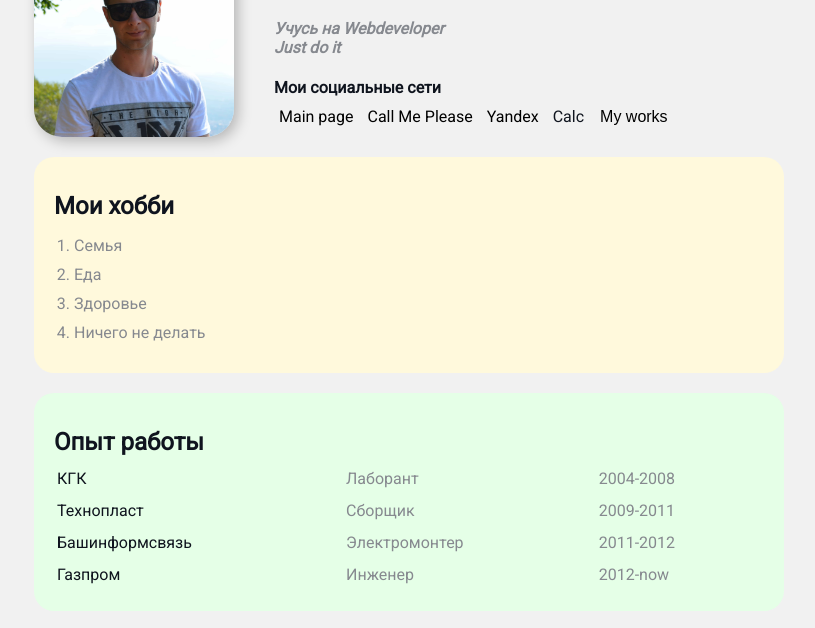
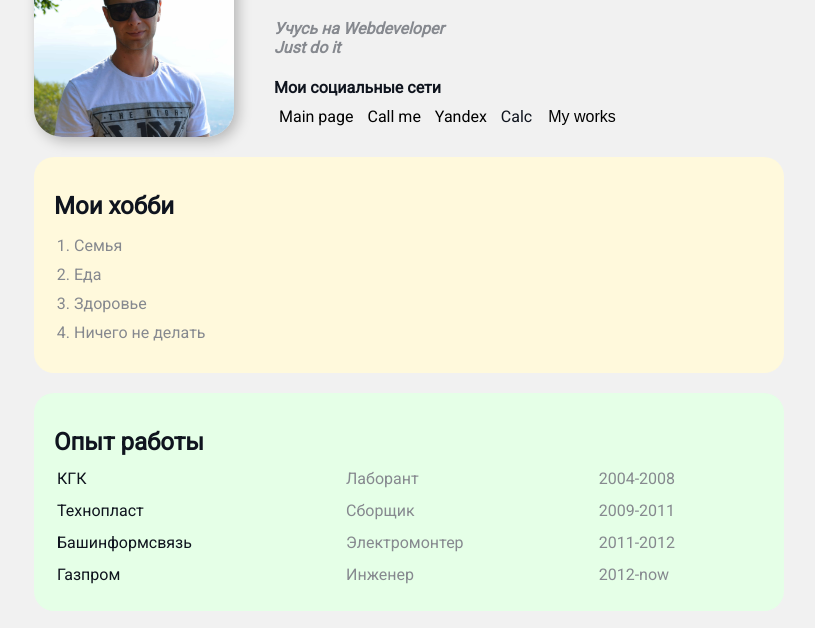
Before and after one commit to Yurtay/IV, a plain HTML site: page index.html in a window 1280 px wide. Shown: the part 100-728 px from the top of the page, without its empty margins (231-1046 px from the left). Drawn offline with Linux system fonts and the light colour scheme.

Commit message:
WAT????!!!!!!

```diff
--- a/index.html
+++ b/index.html
@@ -16,9 +16,11 @@
                     <p>Just do it</p>
 
                     <h4>Мои социальные сети</h4>
-                    <a href="index.html">Main page</a>
-                    <a href="tel:+79610417686">Call Me Please</a>
-                    <a href="https://ya.ru" target="_blank">Yandex</a>
+                    <div class="menu">
+                    <a href="index.html" class="myMenu">Main page</a>
+                    <a href="tel:+79610417686" class="myMenu">Call me</a>
+                    <a href="https://ya.ru" target="_blank" class="myMenu">Yandex</a>
+                    </div>
                                     </div>
             </div>
 
--- a/index.js
+++ b/index.js
@@ -120,7 +120,7 @@ class CustomSelect {
 
 
   const customSelect = new CustomSelect("123", options);
-  const mainContainer = document.querySelector(".info-text");
+  const mainContainer = document.querySelector(".menu");
 
 
   function setCalc () {
--- a/styles.css
+++ b/styles.css
@@ -269,6 +269,7 @@ border-radius: 20px;
 
 .name-calc {
     padding: 10px 10px 10px 10px;
+    width: 100%;
 }
 
 .divMAinCalc {
```
